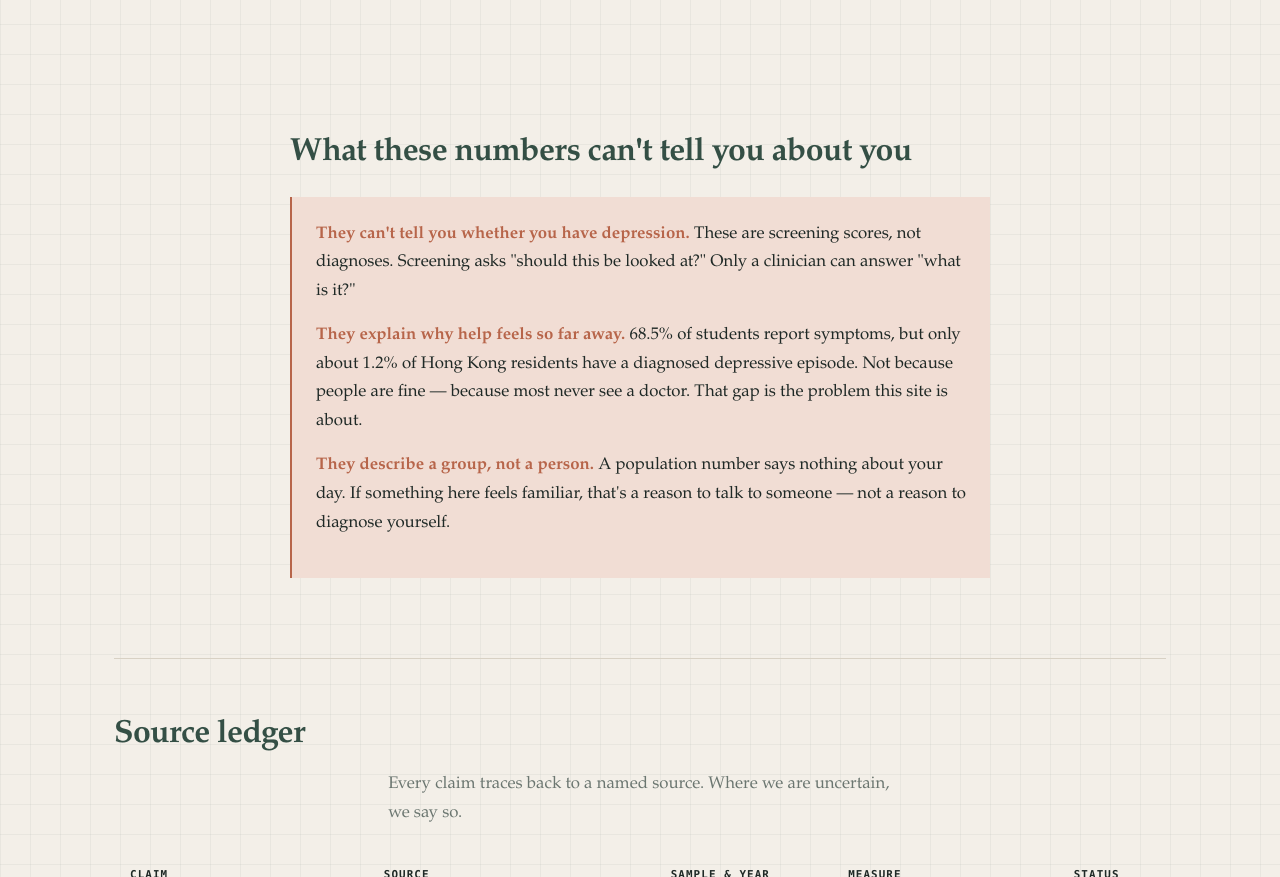
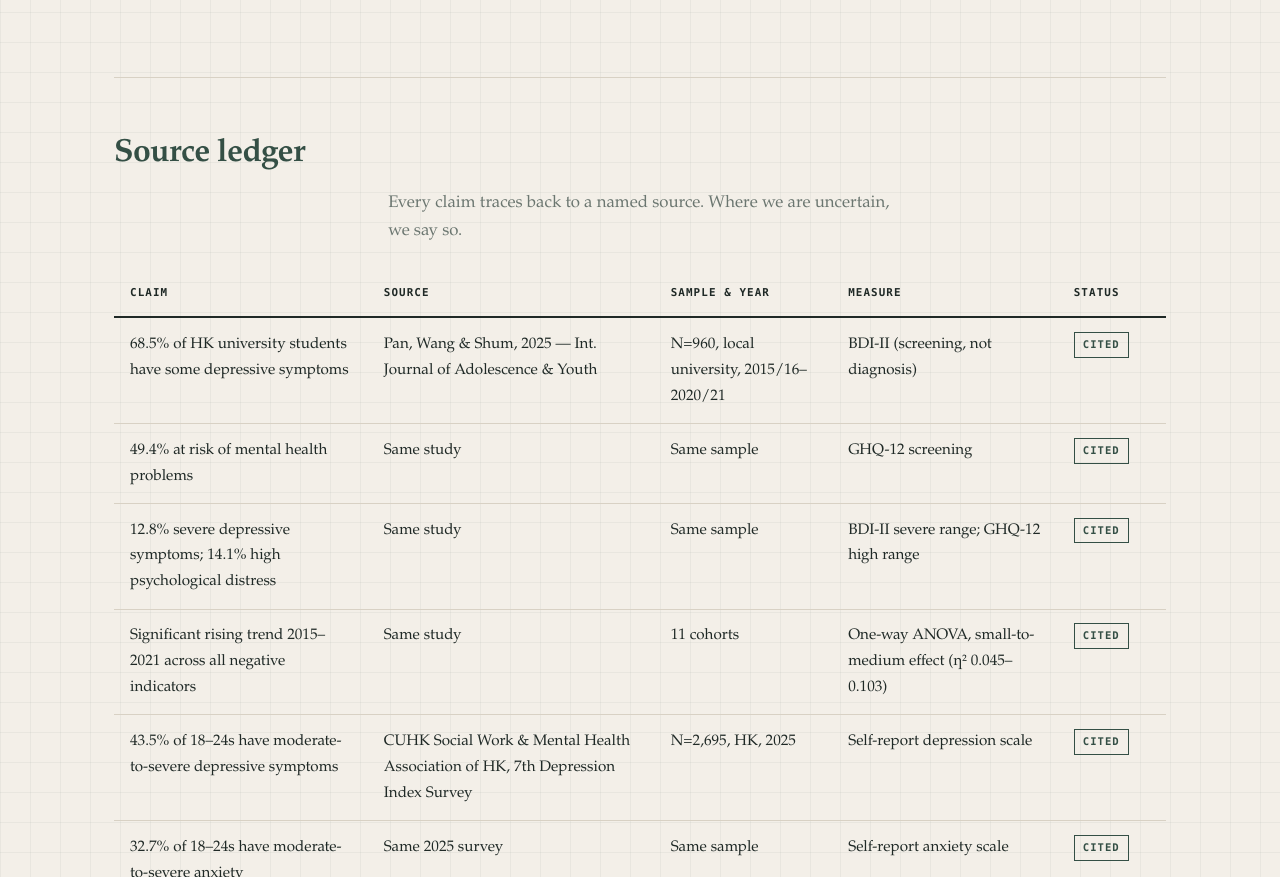
Before and after one commit to a795332875-ui/DIFH3017-website, a plain HTML site: page evidence.html in a window 1280 px wide. Shown: the part 2429-3306 px from the top of the page. Drawn offline with Linux system fonts and the light colour scheme.

Commit message:
Update evidence.html

```diff
--- a/evidence.html
+++ b/evidence.html
@@ -1,3 +1,4 @@
+
 <!DOCTYPE html>
 <html lang="en">
   <head>
@@ -216,33 +217,6 @@
         </div>
       </section>
 
-      <!-- WHAT WE CANNOT SAY -->
-      <section class="section">
-        <div class="prose">
-          <h2>What these numbers can't tell you about you</h2>
-          <div class="callout">
-            <p>
-              <strong>They can't tell you whether you have depression.</strong>
-              These are screening scores, not diagnoses. Screening asks "should
-              this be looked at?" Only a clinician can answer "what is it?"
-            </p>
-            <p style="margin-top: 0.85rem">
-              <strong>They explain why help feels so far away.</strong> 68.5% of
-              students report symptoms, but only about 1.2% of Hong Kong
-              residents have a diagnosed depressive episode. Not because people
-              are fine — because most never see a doctor. That gap is the
-              problem this site is about.
-            </p>
-            <p style="margin-top: 0.85rem">
-              <strong>They describe a group, not a person.</strong> A population
-              number says nothing about your day. If something here feels
-              familiar, that's a reason to talk to someone — not a reason to
-              diagnose yourself.
-            </p>
-          </div>
-        </div>
-      </section>
-
       <!-- SOURCE LEDGER -->
       <section class="section section--alt">
         <h2 style="text-align: center">Source ledger</h2>
```
